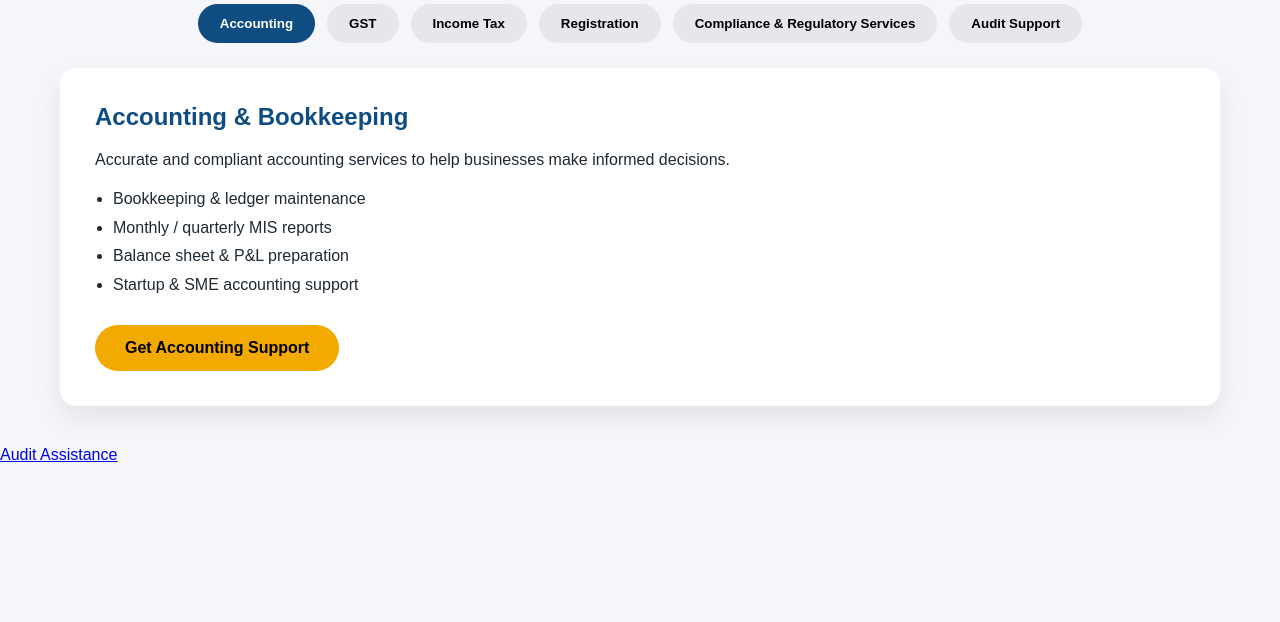
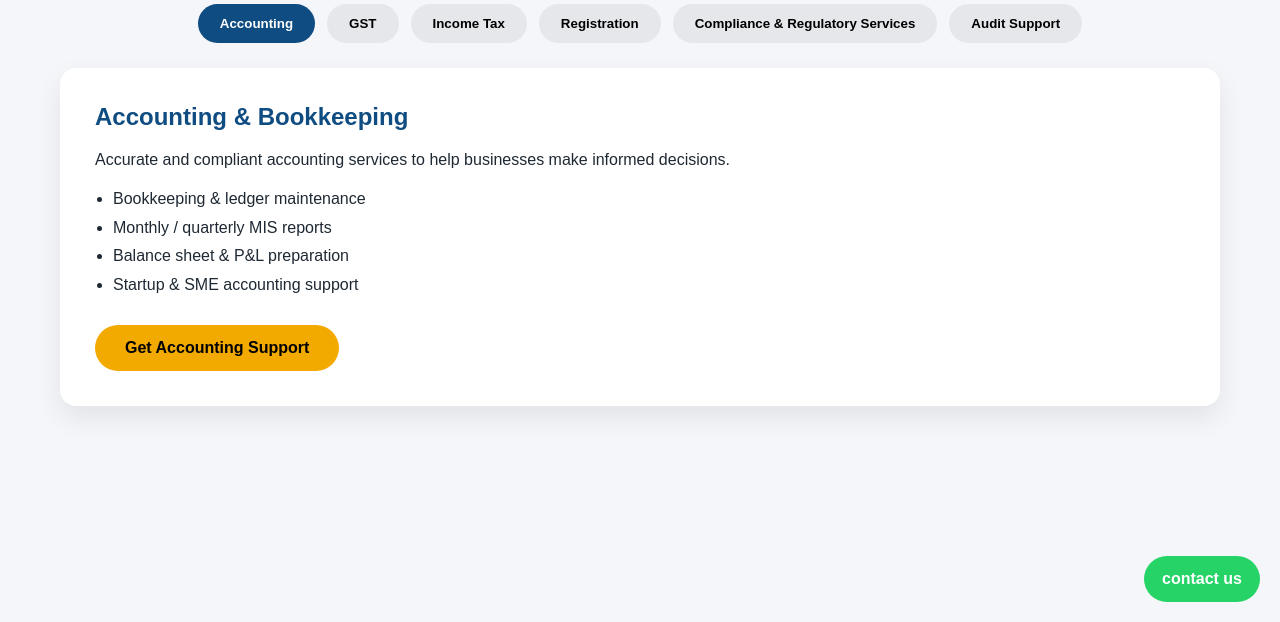
Before and after one commit to arsfinancialsolutions/public-site, a plain HTML site: page service.html in a window 1280 px wide. Shown: the part 178-800 px from the top of the page. Drawn offline with Linux system fonts and the light colour scheme.

Commit message:
Update service.html

```diff
--- a/service.html
+++ b/service.html
@@ -94,8 +94,8 @@ ul{
     display:inline-block
 }
 
-/* contact us Button */
-.contact us{
+/* contactus Button */
+.contactus{
     position:fixed;
     bottom:20px;
     right:20px;
@@ -252,7 +252,7 @@ h1{
 
 </div>
 
-<a class="contact us" href="contact.html">Audit Assistance</a>
+<a class="contactus" href="contact.html">contact us</a>
 
 <script>
 function openService(e, serviceId){
```
